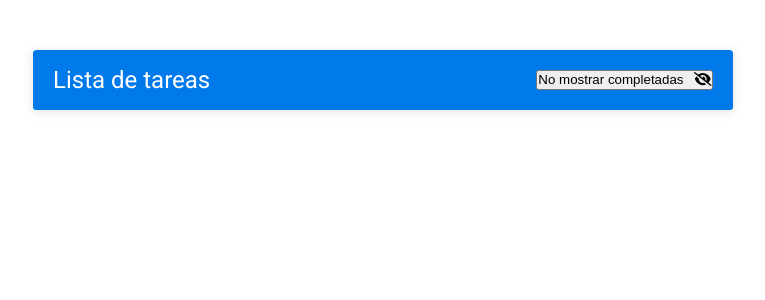
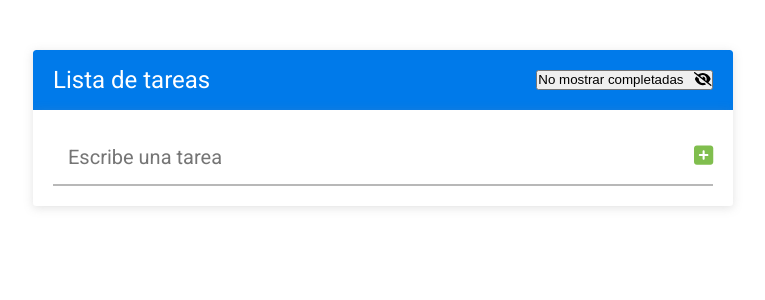
Before and after one commit to alfred3ks/lista_de_tareas, a React (Create React App) app: page / in a window 1280 px wide. Shown: the top 300 px of the page, without its empty margins (257-1022 px from the left). Built offline with nearby package versions, Linux system fonts and the light colour scheme.

Commit message:
Agrego el componente Formulario para las tareas.

```diff
--- a/package.json
+++ b/package.json
@@ -12,6 +12,7 @@
     "react": "^18.2.0",
     "react-dom": "^18.2.0",
     "react-scripts": "5.0.1",
+    "uuid": "^8.3.2",
     "web-vitals": "^2.1.4"
   },
   "scripts": {
--- a/src/App.css
+++ b/src/App.css
@@ -1,6 +1,6 @@
 :root {
-  --verde: #80BE4E;
-  --azul: #007AEA;
+  --verde: #80be4e;
+  --azul: #007aea;
 }
 
 .contenedor {
@@ -9,7 +9,7 @@
   height: 100%;
   max-height: 90vh;
   overflow: auto;
-  box-shadow: 0 2px 10px rgba(139,139,139,.25);
+  box-shadow: 0 2px 10px rgba(139, 139, 139, 0.25);
   border-radius: 3px;
   display: grid;
   grid-template-rows: auto auto 1fr;
@@ -49,3 +49,41 @@
   font-size: 14px;
   margin-left: 10px;
 }
+
+/* * --- --- ---  FORMULARIO AGREGAR --- --- --- */
+.form-tasks {
+  display: flex;
+  justify-content: space-between;
+  align-items: center;
+  position: relative;
+  padding: 20px;
+  box-shadow: 0 2px 10px rgba(139, 139, 139, 0.25);
+}
+
+.form-tasks__input {
+  border: none;
+  padding: 15px;
+  width: 100%;
+  font-size: 20px;
+  font-family: "Roboto", sans-serif;
+  border-bottom: 2px solid #b8b8b8;
+}
+
+.form-tasks__input:focus {
+  outline: none;
+  border-bottom: 2px solid var(--azul);
+}
+
+.form-tasks__btn {
+  position: absolute;
+  bottom: 40px;
+  right: 20px;
+  border: none;
+  background: none;
+  cursor: pointer;
+}
+
+.form-tasks__icon-btn {
+  font-size: 22px;
+  color: var(--verde);
+}
--- a/src/App.js
+++ b/src/App.js
@@ -1,11 +1,19 @@
-import React from 'react';
+import React, { useState } from 'react';
 import Header from './components/Header';
+import FormularioTareas from './components/FormularioTareas';
 import './App.css';
 
-const App = ()=> {
+const App = () => {
+
+  // Creamos un estado inicial que tendra nuestras tareas: Un Arrays vacio:
+  const [tareas, cambiarTareas] = useState([]);
+
+  console.log(tareas);
+
   return (
     <div className='contenedor'>
-      <Header/>
+      <Header />
+      <FormularioTareas tareas={tareas} cambiarTareas={cambiarTareas} />
     </div>
   );
 }
--- /dev/null
+++ b/src/components/FormularioTareas.js
@@ -0,0 +1,55 @@
+import React, { useState } from 'react';
+import { FontAwesomeIcon } from '@fortawesome/react-fontawesome';
+import { faPlusSquare } from '@fortawesome/free-solid-svg-icons';
+import { v4 as uuidv4 } from 'uuid';
+
+const FormularioTareas = ({ tareas, cambiarTareas }) => {
+
+  // Aqui tenemod el estado inicial del input:
+  const [inputTarea, cambiarInputTarea] = useState('');
+
+  // Con esta funcion obtenemos el valor del input.
+  const handleInput = (e) => {
+    cambiarInputTarea(e.target.value);
+  }
+
+  // Le agregamos al formulario este evento de enviar:onSubmit
+  const handleSubmit = (e) => {
+    e.preventDefault();
+    cambiarTareas(
+      [
+        ...tareas,
+        {
+          id: uuidv4(),
+          texto: inputTarea,
+          completada: false
+        }
+      ]);
+    // limpiamos el input del formulario:
+    cambiarInputTarea('');
+  }
+
+  return (
+
+    <form action="" className='form-tasks' onSubmit={handleSubmit}>
+      <input
+        type="text"
+        className='form-tasks__input'
+        placeholder='Escribe una tarea'
+        value={inputTarea}
+        onChange={(e) => handleInput(e)}
+      />
+      <button
+        type='submit'
+        className='form-tasks__btn'
+      >
+        <FontAwesomeIcon
+          icon={faPlusSquare}
+          className='form-tasks__icon-btn'
+        />
+      </button>
+    </form>
+  );
+}
+
+export default FormularioTareas;
```
Also changed, not shown: info.txt, 1 other file (tests, documents, lock files or other folders).
